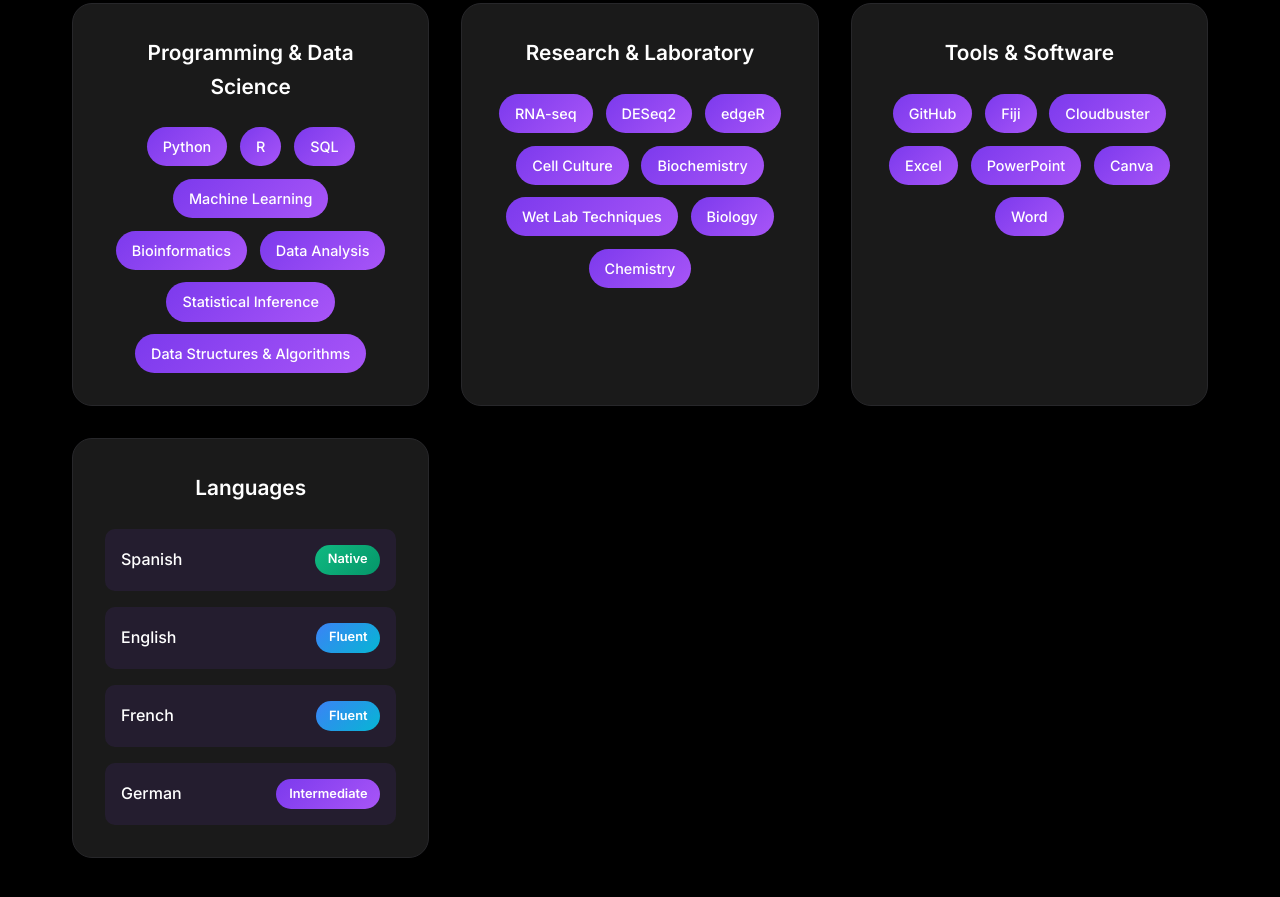
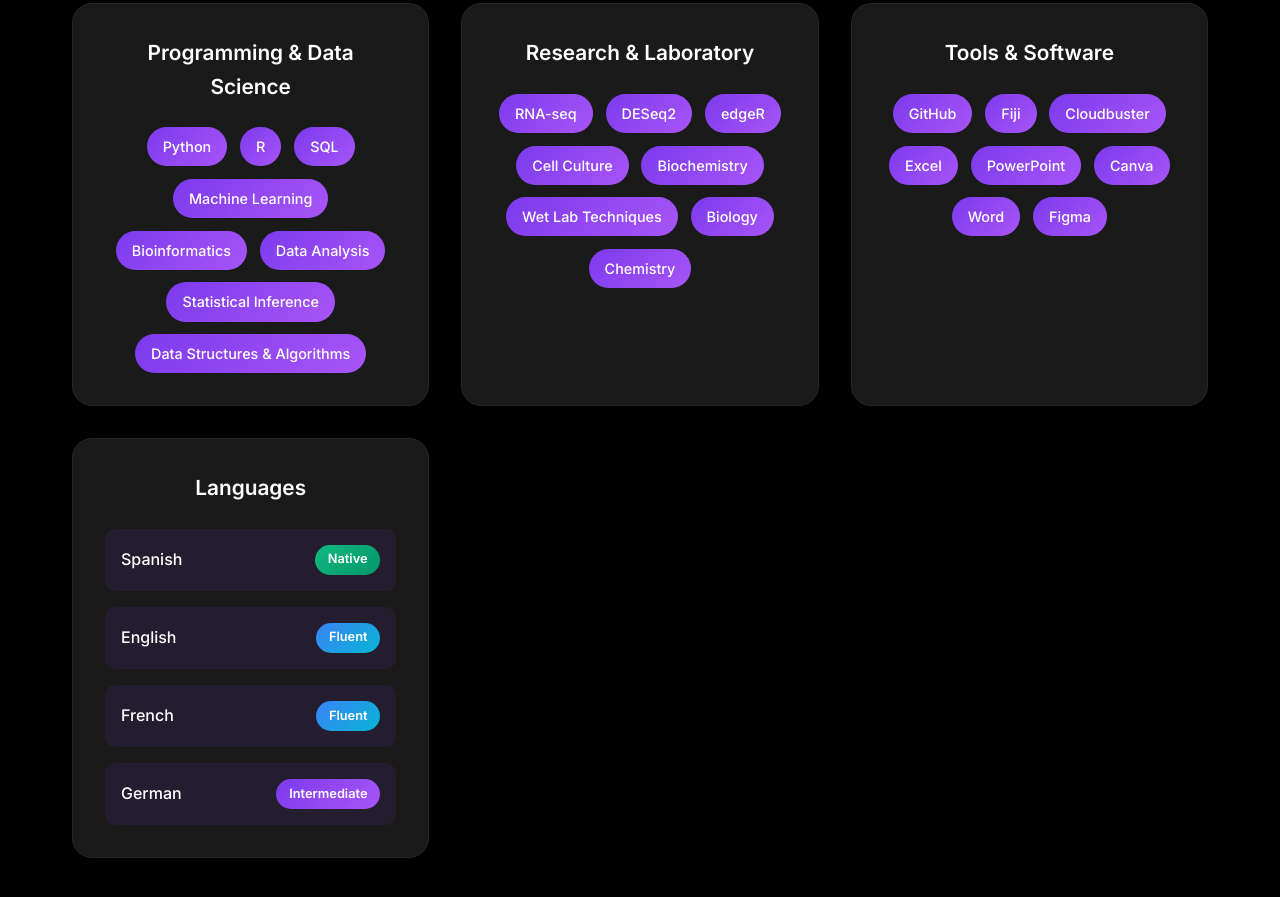
Before and after one commit to karlaguio/portfolio-version1, a plain HTML site: page index.html in a window 1280 px wide. Shown: the part 5557-6454 px from the top of the page. Drawn offline with Linux system fonts and the light colour scheme.

Commit message:
Update index.html

```diff
--- a/index.html
+++ b/index.html
@@ -224,6 +224,7 @@
                         <span class="skill-tag">PowerPoint</span>
                         <span class="skill-tag">Canva</span>
                         <span class="skill-tag">Word</span>
+                        <span class="skill-tag">Figma</span>
                     </div>
                 </div>
 
```
